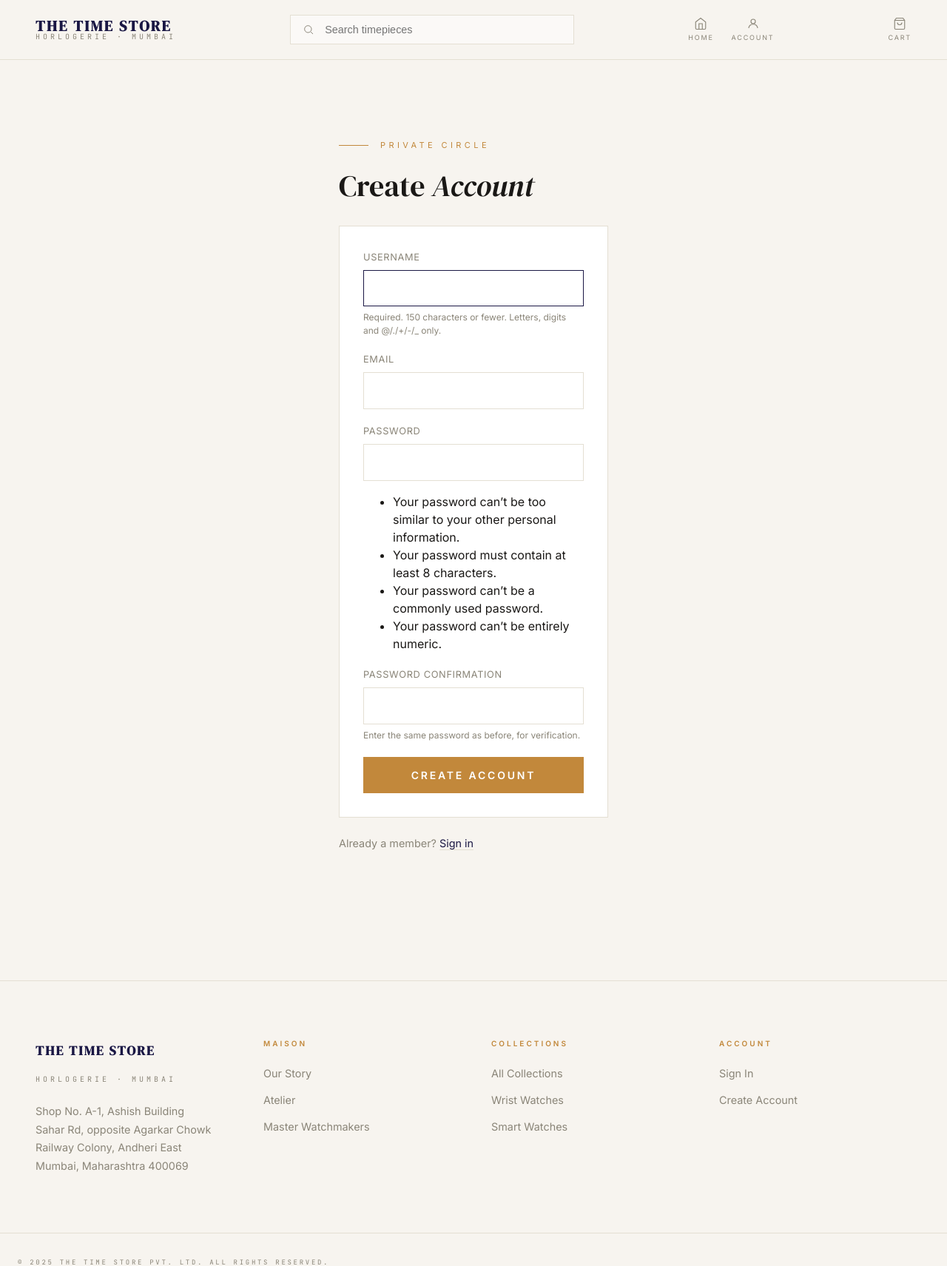
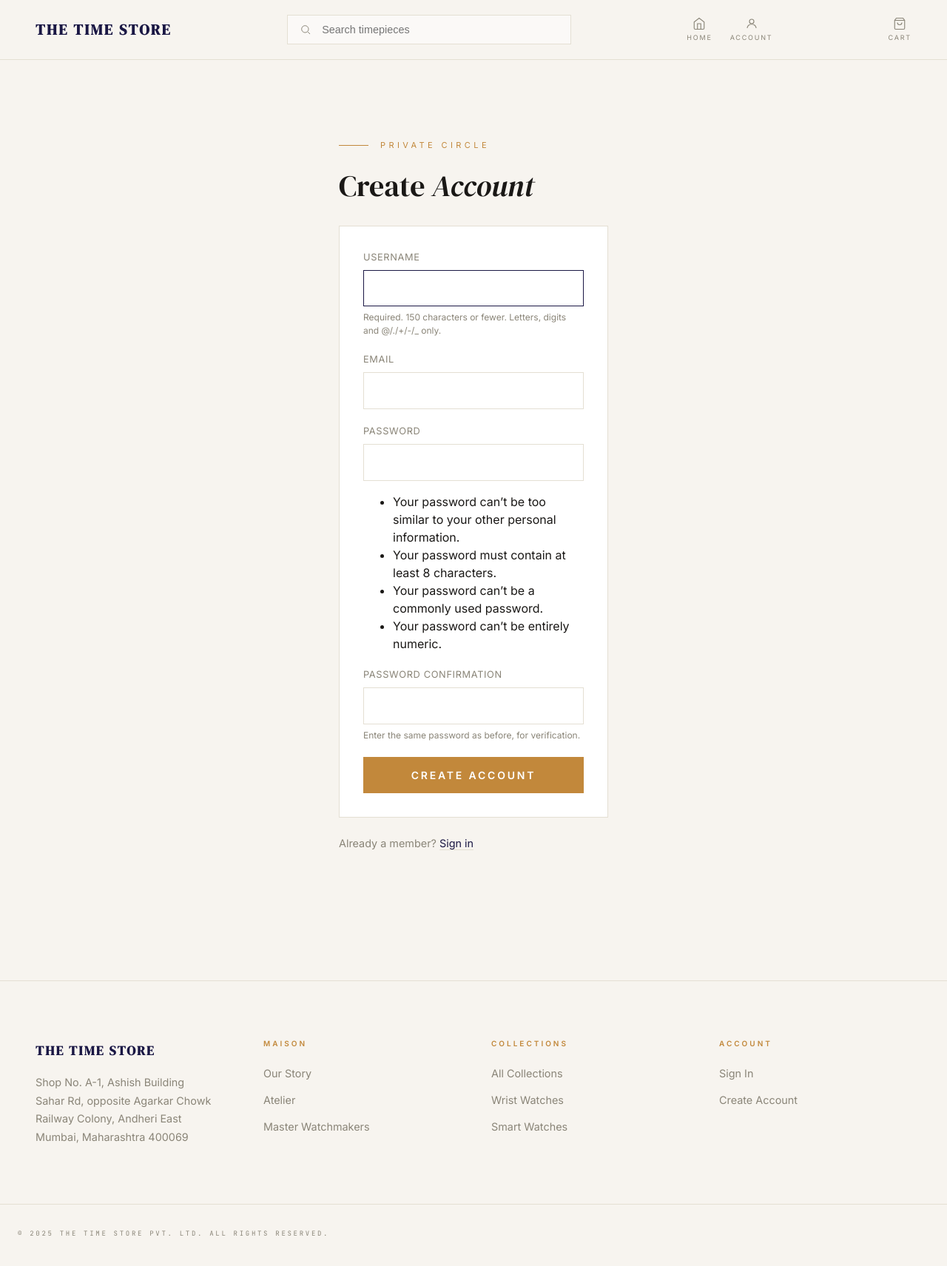
Before and after one commit to therajesh1/timestore, a Django app: page /accounts/register/ in a window 1280 px wide. Shown: the top 1711 px of the page at 74% size. After the commit the page ends 1670 px from the top, so only its background shows below. Run offline with Django 5.2, Linux system fonts and the light colour scheme.

Commit message:
Remove Horlogerie · Mumbai subtitle from header and footer

```diff
--- a/templates/base.html
+++ b/templates/base.html
@@ -13,7 +13,6 @@
     <div class="nav-row">
       <a href="{% url 'home' %}" class="brand">
         <span class="brand-name">The Time Store</span>
-        <span class="brand-sub mono">Horlogerie · Mumbai</span>
       </a>
 
       <div class="nav-menu" id="navMenu">
@@ -125,7 +124,6 @@
     <div class="footer-grid">
       <div>
         <p class="brand-name" style="font-size:1.1rem;">The Time Store</p>
-        <p class="mono brand-sub" style="margin: 0.25rem 0 1.5rem;">Horlogerie · Mumbai</p>
         <p style="color: var(--muted-foreground); font-size: 0.9rem; line-height: 1.7;">
           Shop No. A-1, Ashish Building<br />
           Sahar Rd, opposite Agarkar Chowk<br />
```
